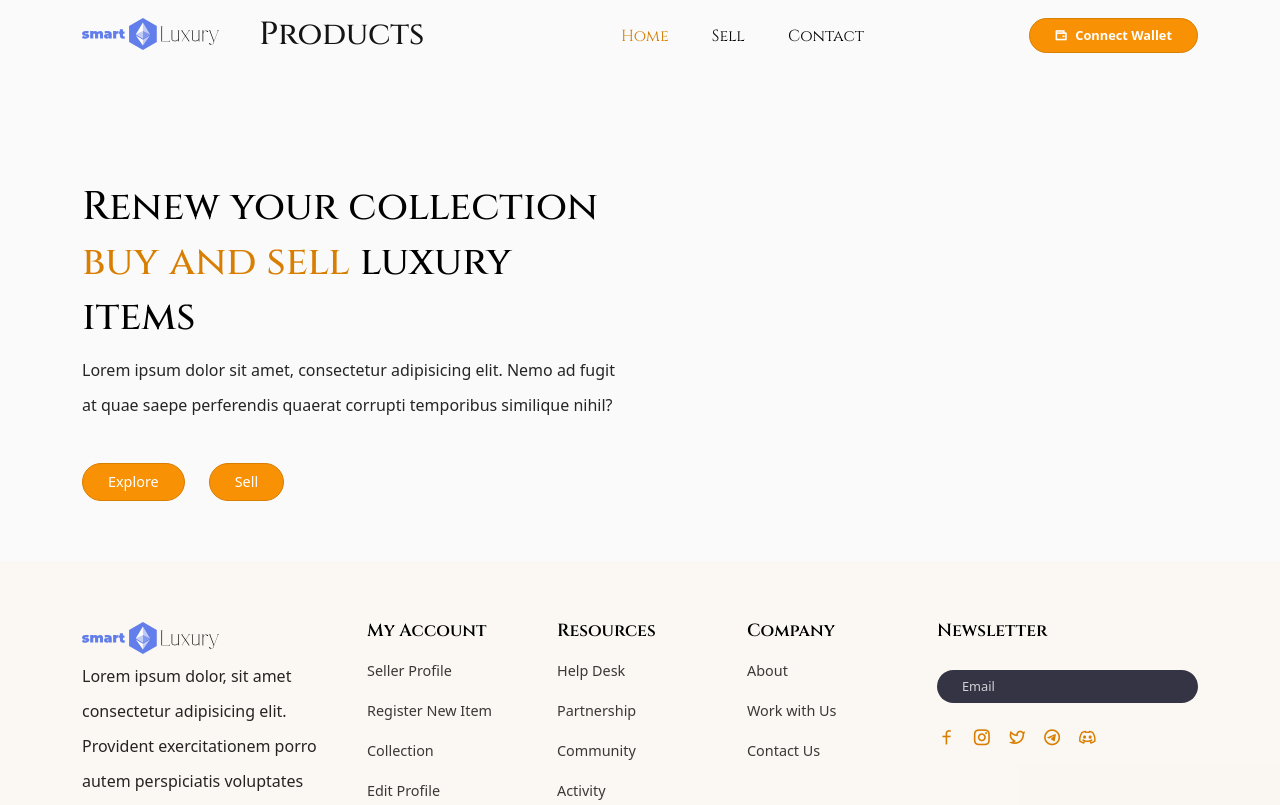
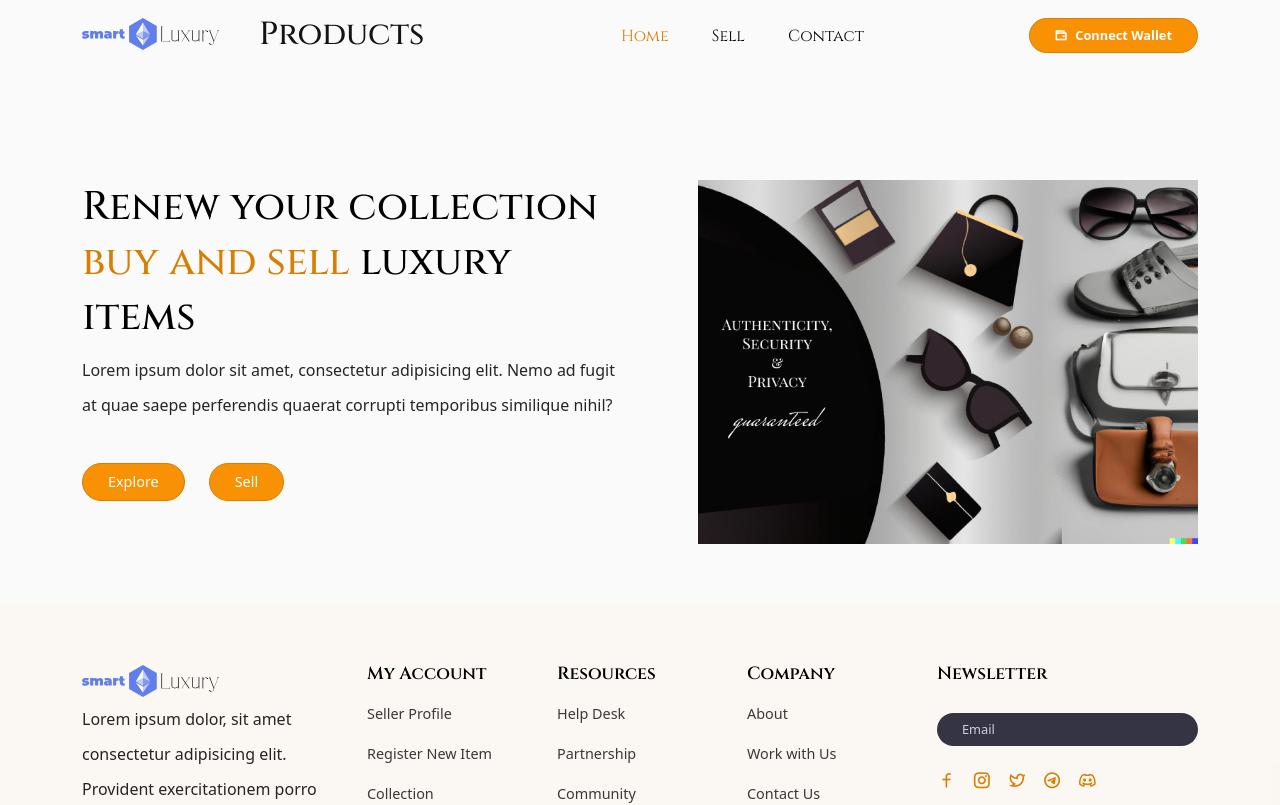
Before and after one commit to Benjovengo/SmartLuxury, a React (Create React App) app in the folder client/: page /home in a window 1280 px wide. Shown: the top 805 px of the page. Built offline with nearby package versions, Linux system fonts and the light colour scheme.

Commit message:
design: add background image to hero section

```diff
--- a/client/src/components/ui/HeroSection.jsx
+++ b/client/src/components/ui/HeroSection.jsx
@@ -26,9 +26,15 @@ const HeroSection = () => {
                   <Link to='/create'>Sell</Link>
                 </button>
               </div>
-
             </div>
           </Col>
+
+          <Col lg="6" md="6">
+            <div className="hero__img">
+              <img src={heroImg} alt="" className="w-100" />
+            </div>
+          </Col>
+
         </Row>
       </Container>
     </section>
--- a/client/src/components/ui/hero-section.css
+++ b/client/src/components/ui/hero-section.css
@@ -57,5 +57,5 @@
 }
 
 .hero__img img {
-  border-radius: 7px;
+  border-radius: 0px;
 }
```
